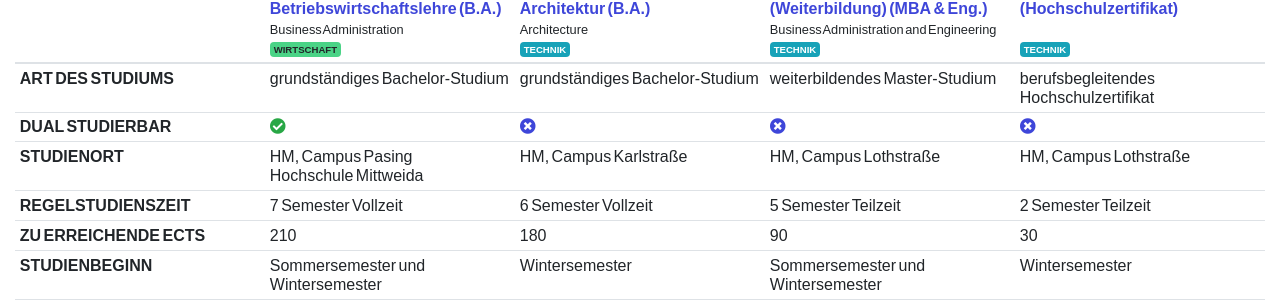
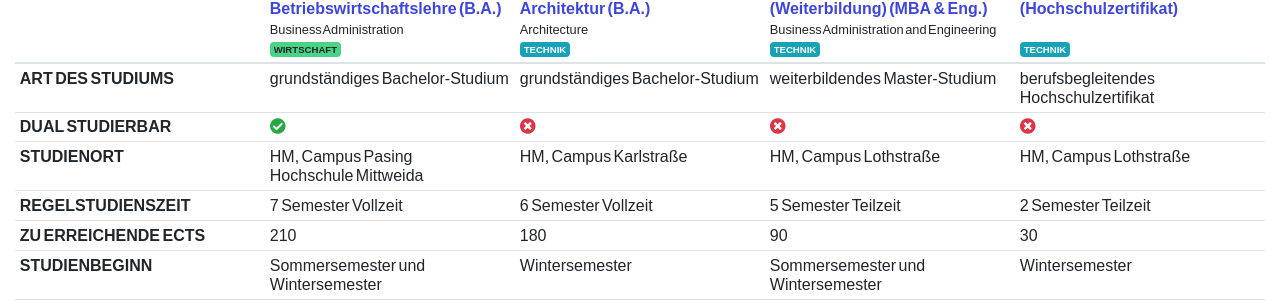
Before and after one commit to tgermer/stg, a Jekyll site: the page built from vergleichen.html, in a window 1280 px wide and 900 px high. Shown: the part 263-569 px from the top of the window. Built offline with Jekyll 4.4.1, drawn with Linux system fonts in a browser that asks for light colours.

Commit message:
Farbe für X angepasst auf danger.

```diff
--- a/vergleichen.html
+++ b/vergleichen.html
@@ -46,7 +46,7 @@ title: Studiengänge vergleichen (Merkliste)
           {% if item.dual == true %}
           <i class="fas fa-check-circle text-success"></i>
           {% else %}
-          <i class="fas fa-times-circle text-primary"></i>
+          <i class="fas fa-times-circle text-danger"></i>
           {% endif %}
         </td>
         {% endfor %}
@@ -197,7 +197,7 @@ title: Studiengänge vergleichen (Merkliste)
           <i class="fas fa-check-circle text-success"></i>
           <span class="d-block">{{ item.doppel_abschluss_partner_uni | join: '</span><span class="d-block">'}}</span>
           {% else %}
-          <i class="fas fa-times-circle text-primary"></i>
+          <i class="fas fa-times-circle text-danger"></i>
           {% endif %}
         </td>
         {% endfor %}
```
